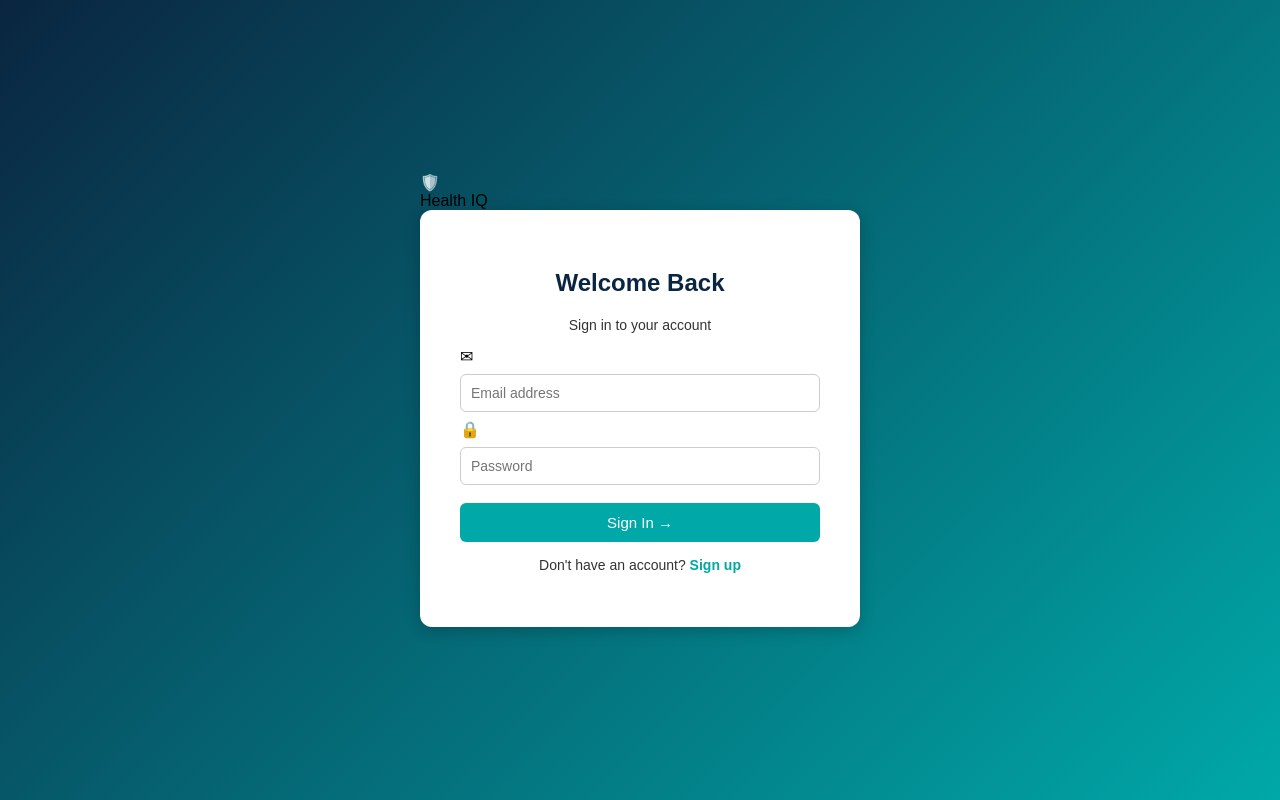
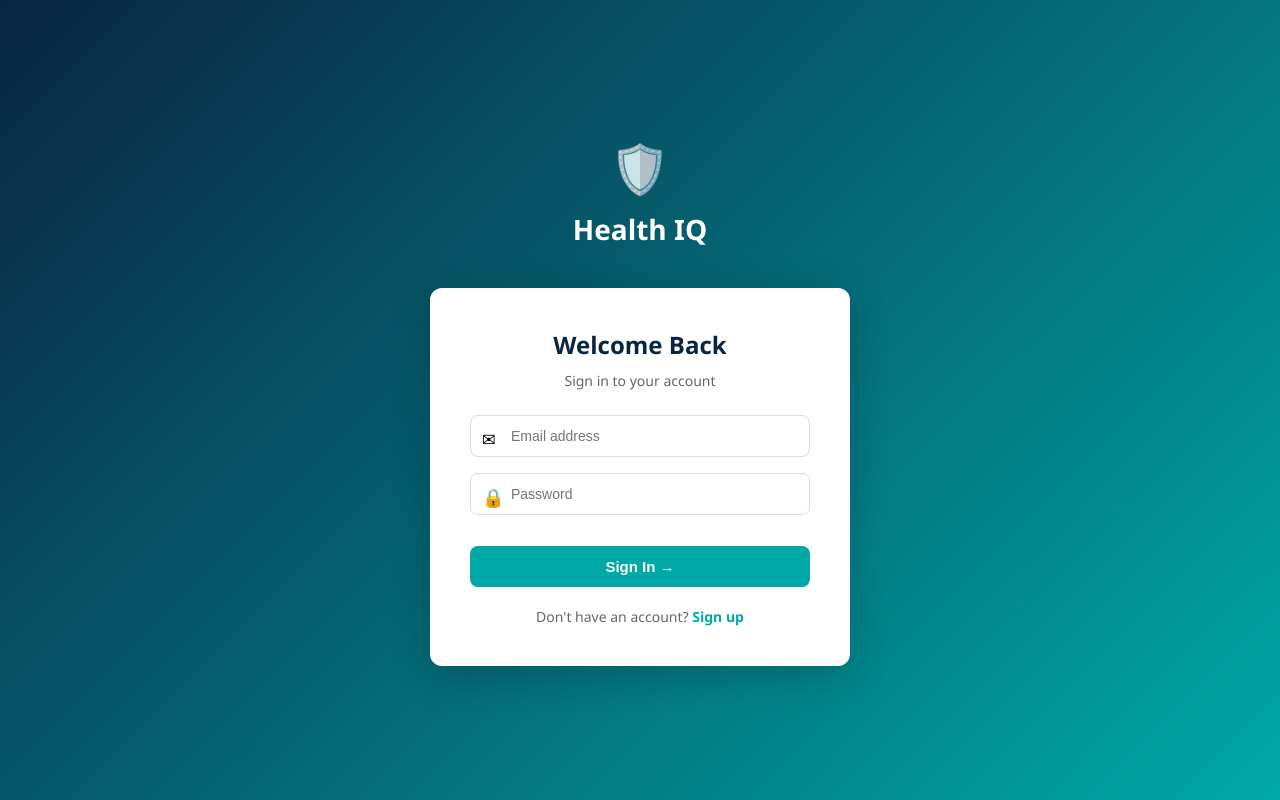
Before and after one commit to nayaksubhamprasad8-ux/Health-IQ, a Flask app: page /login in a window 1280 px wide. Run offline with Flask 3, Linux system fonts and the light colour scheme.

Commit message:
Refactor login.css for improved styling and layout

```diff
--- a/Health IQ/static/css/login.css
+++ b/Health IQ/static/css/login.css
@@ -1,77 +1,178 @@
+* {
+    margin: 0;
+    padding: 0;
+    box-sizing: border-box;
+}
+
 body {
-    font-family: Arial, sans-serif;
-    background: linear-gradient(135deg, #0a2540, #00a8a8);
+    font-family: 'Segoe UI', Tahoma, Geneva, Verdana, sans-serif;
+    background: linear-gradient(135deg, #0a2540 0%, #00a8a8 100%);
     min-height: 100vh;
-    margin: 0;
     display: flex;
     justify-content: center;
     align-items: center;
+    padding: 20px;
+}
+
+.auth-wrapper {
+    width: 100%;
+    max-width: 420px;
+}
+
+.brand {
+    text-align: center;
+    margin-bottom: 40px;
+    color: white;
+}
+
+.brand-icon {
+    font-size: 48px;
+    margin-bottom: 10px;
+}
+
+.brand-name {
+    font-size: 28px;
+    font-weight: bold;
+    display: block;
 }
 
 #signin-box,
 #signup-box {
-    display: none;
     background: white;
     padding: 40px;
     border-radius: 12px;
-    box-shadow: 0 4px 15px rgba(0, 0, 0, 0.2);
-    width: 360px;
+    box-shadow: 0 10px 40px rgba(0, 0, 0, 0.2);
+    display: none;
 }
 
-#signin-box:target,
+/* Show signin box by default */
+#signin-box {
+    display: block;
+}
+
+#signin-box:target {
+    display: block;
+}
+
+#signup-box {
+    display: none;
+}
+
 #signup-box:target {
     display: block;
 }
 
-body:not(:has(:target)) #signin-box {
-  display: block;
+h2 {
+    text-align: center;
+    color: #0a2540;
+    margin-bottom: 10px;
+    font-size: 24px;
+    font-weight: 700;
 }
 
-h2 {
+.subtitle-text {
     text-align: center;
-    margin-bottom: 20px;
-    color: #0a2540;
+    color: #666;
+    font-size: 14px;
+    margin-bottom: 25px;
+    display: block;
+}
+
+.input-group {
+    position: relative;
+    margin-bottom: 16px;
+}
+
+.input-group .icon {
+    position: absolute;
+    left: 12px;
+    top: 12px;
+    font-size: 18px;
 }
 
 input {
     width: 100%;
-    padding: 10px;
-    margin: 8px 0;
-    border: 1px solid #ccc;
-    border-radius: 6px;
+    padding: 12px 12px 12px 40px;
+    border: 1px solid #ddd;
+    border-radius: 8px;
     font-size: 14px;
-    box-sizing: border-box;
+    transition: border-color 0.3s;
+}
+
+input:focus {
+    outline: none;
+    border-color: #00a8a8;
+    box-shadow: 0 0 0 3px rgba(0, 168, 168, 0.1);
 }
 
 button {
     width: 100%;
-    padding: 11px;
+    padding: 12px;
     background: #00a8a8;
     color: white;
     border: none;
-    border-radius: 6px;
+    border-radius: 8px;
     font-size: 15px;
+    font-weight: 600;
     cursor: pointer;
-    margin-top: 10px;
+    margin-top: 15px;
+    transition: all 0.3s;
 }
 
 button:hover {
     background: #008f8f;
+    box-shadow: 0 4px 12px rgba(0, 168, 168, 0.3);
 }
 
-p {
+.footer-text {
     text-align: center;
-    margin-top: 15px;
+    color: #666;
     font-size: 14px;
-    color: #333;
+    margin-top: 20px;
 }
 
-p a {
+.footer-text a {
     color: #00a8a8;
     text-decoration: none;
     font-weight: 600;
+    transition: color 0.3s;
 }
 
-p a:hover {
+.footer-text a:hover {
     color: #008f8f;
+    text-decoration: underline;
 }
+
+.error-msg {
+    background: #ffe6e6;
+    color: #c41e3a;
+    padding: 12px;
+    border-radius: 6px;
+    margin-bottom: 20px;
+    font-size: 13px;
+    border-left: 4px solid #c41e3a;
+}
+
+/* Responsive */
+@media (max-width: 480px) {
+    .auth-wrapper {
+        max-width: 100%;
+    }
+
+    #signin-box,
+    #signup-box {
+        padding: 30px 20px;
+    }
+
+    h2 {
+        font-size: 20px;
+    }
+
+    .brand-icon {
+        font-size: 40px;
+    }
+
+    .brand-name {
+        font-size: 24px;
+    }
+}
```
